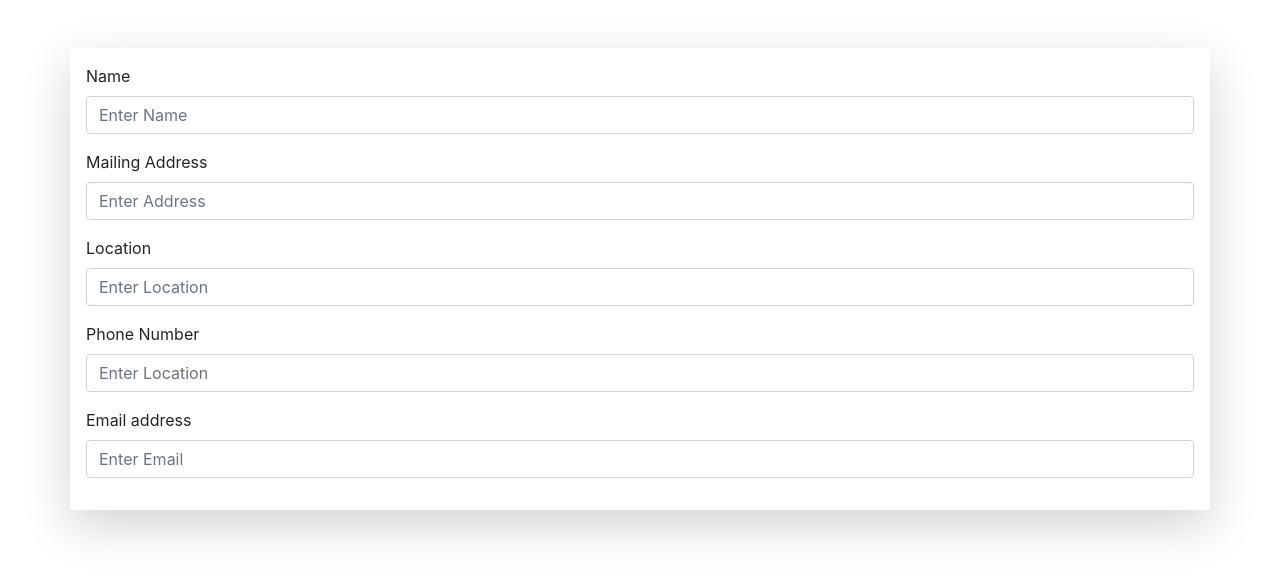
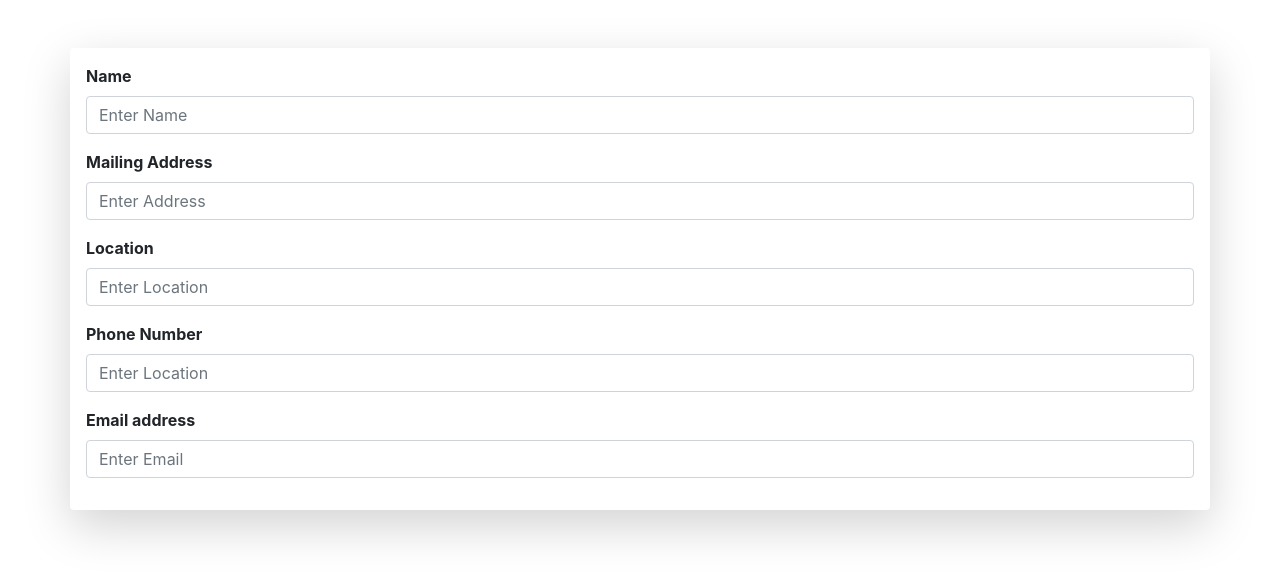
Before and after one commit to surbhi-fotedar/angular-assessment2, an Angular app in the folder form-of-person/: page / in a window 1280 px wide. Shown: the top 578 px of the page. Built offline with nearby package versions, Linux system fonts and the light colour scheme.

Commit message:
text font chaged from normal to bold

```diff
--- a/form-of-person/src/app/app.component.html
+++ b/form-of-person/src/app/app.component.html
@@ -1,4 +1,4 @@
-<div class="shadow-lg p-3 mb-5 bg-white rounded container mt-5">
+<div class="shadow-lg p-3 mb-5 bg-white rounded container font-weight-bold  mt-5">
   <app-person-name></app-person-name>
   <app-mailing-address></app-mailing-address>
   <app-location></app-location>
```
